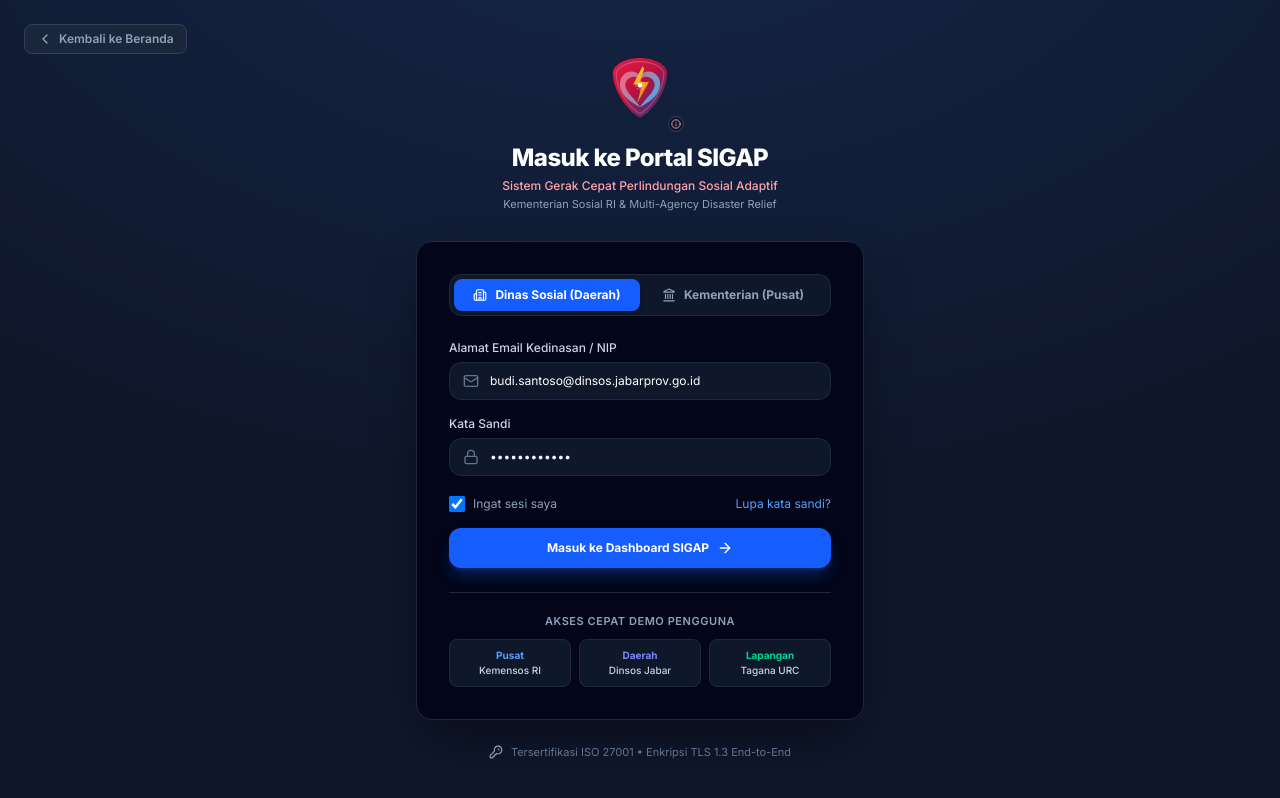
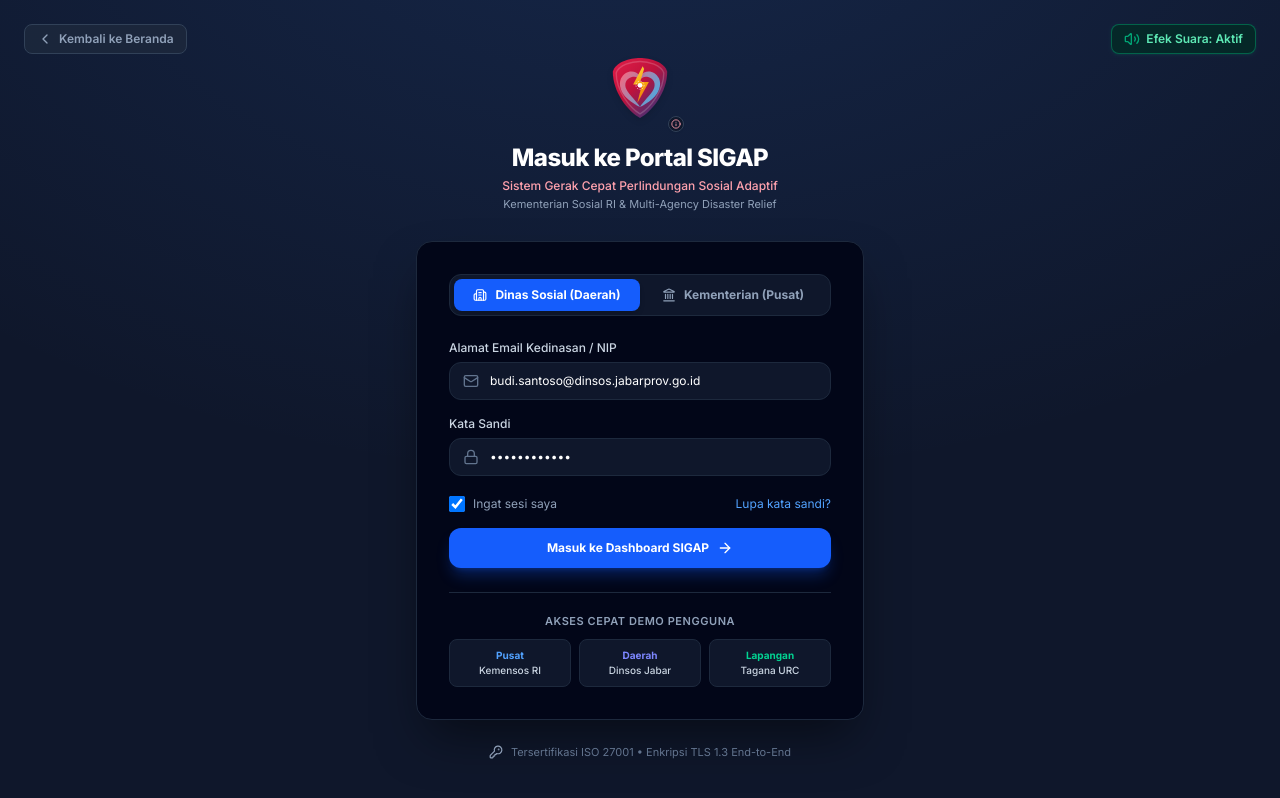
Before and after one commit to kaira19btr/sigap-ugm, a React (Vite) app: page / in a window 1280 px wide. Shown: the top 798 px of the page. Built offline with nearby package versions, Linux system fonts and the light colour scheme.

Commit message:
feat: add UI sound effects for interactions
Implement a synthesizer using the Web Audio API to provide audible feedback for authentication, tab switching, and logo interactions.

```diff
--- a/src/components/SigapLogo.tsx
+++ b/src/components/SigapLogo.tsx
@@ -1,6 +1,7 @@
 import React, { useState } from 'react';
 import { Info, Sparkles, Shield, Zap, Heart, Database } from 'lucide-react';
 import { LogoPhilosophyModal } from './LogoPhilosophyModal';
+import { soundEffects } from '../utils/soundEffects';
 
 interface SigapLogoProps {
   size?: 'sm' | 'md' | 'lg' | 'xl';
@@ -65,7 +66,10 @@ export const SigapLogo: React.FC<SigapLogoProps> = ({
         className={`flex items-center ${cfg.gap} ${className} ${
           interactive ? 'group cursor-pointer' : ''
         }`}
-        onClick={interactive ? () => setModalOpen(true) : undefined}
+        onClick={interactive ? () => {
+          soundEffects.playClick();
+          setModalOpen(true);
+        } : undefined}
         title={interactive ? 'Klik untuk melihat filosofi makna logo SIGAP' : undefined}
       >
         {/* Custom Symbolic Vector Emblem */}
--- /dev/null
+++ b/src/utils/soundEffects.ts
@@ -0,0 +1,224 @@
+/**
+ * Web Audio API synthesizer for UI sound effects in SIGAP
+ * Zero external assets needed, ultra-fast, offline-ready and crystal clear
+ */
+
+class SoundSynthesizer {
+  private ctx: AudioContext | null = null;
+  private isMuted: boolean = false;
+
+  constructor() {
+    // Lazy initialize on first user gesture to comply with browser autoplay policies
+  }
+
+  private getContext(): AudioContext | null {
+    if (typeof window === 'undefined') return null;
+    if (!this.ctx) {
+      const AudioCtx = window.AudioContext || (window as unknown as { webkitAudioContext: typeof AudioContext }).webkitAudioContext;
+      if (AudioCtx) {
+        this.ctx = new AudioCtx();
+      }
+    }
+    if (this.ctx && this.ctx.state === 'suspended') {
+      this.ctx.resume();
+    }
+    return this.ctx;
+  }
+
+  public toggleMute(): boolean {
+    this.isMuted = !this.isMuted;
+    return this.isMuted;
+  }
+
+  public getMuted(): boolean {
+    return this.isMuted;
+  }
+
+  public setMuted(muted: boolean) {
+    this.isMuted = muted;
+  }
+
+  /**
+   * Crisp UI Click - tactile haptic click
+   */
+  public playClick() {
+    if (this.isMuted) return;
+    const ctx = this.getContext();
+    if (!ctx) return;
+
+    try {
+      const osc = ctx.createOscillator();
+      const gain = ctx.createGain();
+
+      osc.type = 'sine';
+      osc.frequency.setValueAtTime(800, ctx.currentTime);
+      osc.frequency.exponentialRampToValueAtTime(200, ctx.currentTime + 0.04);
+
+      gain.gain.setValueAtTime(0.18, ctx.currentTime);
+      gain.gain.exponentialRampToValueAtTime(0.001, ctx.currentTime + 0.04);
+
+      osc.connect(gain);
+      gain.connect(ctx.destination);
+
+      osc.start();
+      osc.stop(ctx.currentTime + 0.04);
+    } catch {
+      // Audio safety fallback
+    }
+  }
+
+  /**
+   * Tab switch / toggle sound
+   */
+  public playTabSwitch() {
+    if (this.isMuted) return;
+    const ctx = this.getContext();
+    if (!ctx) return;
+
+    try {
+      const now = ctx.currentTime;
+      const osc = ctx.createOscillator();
+      const gain = ctx.createGain();
+
+      osc.type = 'triangle';
+      osc.frequency.setValueAtTime(520, now);
+      osc.frequency.exponentialRampToValueAtTime(780, now + 0.08);
+
+      gain.gain.setValueAtTime(0.12, now);
+      gain.gain.exponentialRampToValueAtTime(0.001, now + 0.08);
+
+      osc.connect(gain);
+      gain.connect(ctx.destination);
+
+      osc.start();
+      osc.stop(now + 0.08);
+    } catch {
+      // ignore
+    }
+  }
+
+  /**
+   * Login Start - High-tech charge & resonant sweep as Logo radiates power
+   */
+  public playLoginStart() {
+    if (this.isMuted) return;
+    const ctx = this.getContext();
+    if (!ctx) return;
+
+    try {
+      const now = ctx.currentTime;
+
+      // Sub bass rumble & sweep
+      const sweepOsc = ctx.createOscillator();
+      const sweepGain = ctx.createGain();
+
+      sweepOsc.type = 'sawtooth';
+      sweepOsc.frequency.setValueAtTime(120, now);
+      sweepOsc.frequency.exponentialRampToValueAtTime(480, now + 0.6);
+
+      sweepGain.gain.setValueAtTime(0.08, now);
+      sweepGain.gain.linearRampToValueAtTime(0.15, now + 0.3);
+      sweepGain.gain.exponentialRampToValueAtTime(0.001, now + 0.65);
+
+      // Low pass filter to make it cinematic and warm
+      const filter = ctx.createBiquadFilter();
+      filter.type = 'lowpass';
+      filter.frequency.setValueAtTime(400, now);
+      filter.frequency.exponentialRampToValueAtTime(1600, now + 0.6);
+
+      sweepOsc.connect(filter);
+      filter.connect(sweepGain);
+      sweepGain.connect(ctx.destination);
+
+      sweepOsc.start(now);
+      sweepOsc.stop(now + 0.65);
+
+      // Sparkle chime layer at mid-flight
+      const chimeOsc = ctx.createOscillator();
+      const chimeGain = ctx.createGain();
+
+      chimeOsc.type = 'sine';
+      chimeOsc.frequency.setValueAtTime(880, now + 0.2);
+      chimeOsc.frequency.exponentialRampToValueAtTime(1320, now + 0.5);
+
+      chimeGain.gain.setValueAtTime(0.001, now);
+      chimeGain.gain.setValueAtTime(0.1, now + 0.2);
+      chimeGain.gain.exponentialRampToValueAtTime(0.001, now + 0.55);
+
+      chimeOsc.connect(chimeGain);
+      chimeGain.connect(ctx.destination);
+
+      chimeOsc.start(now + 0.2);
+      chimeOsc.stop(now + 0.55);
+    } catch {
+      // Audio safety fallback
+    }
+  }
+
+  /**
+   * Success Fanfare Chime - Ascending major chords when authentication finishes
+   */
+  public playSuccessChime() {
+    if (this.isMuted) return;
+    const ctx = this.getContext();
+    if (!ctx) return;
+
+    try {
+      const now = ctx.currentTime;
+      // C5, E5, G5, C6 notes in Hz
+      const notes = [523.25, 659.25, 783.99, 1046.50];
+
+      notes.forEach((freq, index) => {
+        const noteTime = now + index * 0.08;
+        const osc = ctx.createOscillator();
+        const gain = ctx.createGain();
+
+        osc.type = 'sine';
+        osc.frequency.setValueAtTime(freq, noteTime);
+
+        gain.gain.setValueAtTime(0.14, noteTime);
+        gain.gain.exponentialRampToValueAtTime(0.001, noteTime + 0.35);
+
+        osc.connect(gain);
+        gain.connect(ctx.destination);
+
+        osc.start(noteTime);
+        osc.stop(noteTime + 0.35);
+      });
+    } catch {
+      // Audio safety fallback
+    }
+  }
+
+  /**
+   * Quick Role Select Tone
+   */
+  public playRoleSelect() {
+    if (this.isMuted) return;
+    const ctx = this.getContext();
+    if (!ctx) return;
+
+    try {
+      const now = ctx.currentTime;
+      const osc = ctx.createOscillator();
+      const gain = ctx.createGain();
+
+      osc.type = 'sine';
+      osc.frequency.setValueAtTime(440, now);
+      osc.frequency.exponentialRampToValueAtTime(880, now + 0.09);
+
+      gain.gain.setValueAtTime(0.12, now);
+      gain.gain.exponentialRampToValueAtTime(0.001, now + 0.09);
+
+      osc.connect(gain);
+      gain.connect(ctx.destination);
+
+      osc.start(now);
+      osc.stop(now + 0.09);
+    } catch {
+      // Audio safety fallback
+    }
+  }
+}
+
+export const soundEffects = new SoundSynthesizer();
--- a/src/views/LoginView.tsx
+++ b/src/views/LoginView.tsx
@@ -1,6 +1,7 @@
 import React, { useState, useEffect } from 'react';
 import { UserRole } from '../types';
 import { SigapLogo } from '../components/SigapLogo';
+import { soundEffects } from '../utils/soundEffects';
 import {
   Shield,
   Lock,
@@ -14,6 +15,8 @@ import {
   Loader2,
   Sparkles,
   CheckCircle2,
+  Volume2,
+  VolumeX,
 } from 'lucide-react';
 
 interface LoginViewProps {
@@ -32,9 +35,19 @@ export const LoginView: React.FC<LoginViewProps> = ({
   const [isAuthenticating, setIsAuthenticating] = useState(false);
   const [authStep, setAuthStep] = useState<number>(0);
   const [targetRole, setTargetRole] = useState<UserRole | null>(null);
+  const [isMuted, setIsMuted] = useState(soundEffects.getMuted());
+
+  const toggleSound = () => {
+    const nextMuted = soundEffects.toggleMute();
+    setIsMuted(nextMuted);
+    if (!nextMuted) {
+      soundEffects.playClick();
+    }
+  };
 
   const handleTabChange = (tab: 'daerah' | 'pusat') => {
     if (isAuthenticating) return;
+    soundEffects.playTabSwitch();
     setActiveTab(tab);
     if (tab === 'pusat') {
       setEmail('dr.budi.setiawan@kemensos.go.id');
@@ -49,19 +62,27 @@ export const LoginView: React.FC<LoginViewProps> = ({
     setTargetRole(role);
     setAuthStep(1);
 
+    // Audio SFX: High-tech resonance & energy sweep
+    soundEffects.playLoginStart();
+
     // Step 1: Verification of credentials & TLS handshake
     const timer1 = setTimeout(() => {
       setAuthStep(2);
+      soundEffects.playTabSwitch();
     }, 450);
 
     // Step 2: Satu Data Kemensos link
     const timer2 = setTimeout(() => {
       setAuthStep(3);
+      soundEffects.playRoleSelect();
     }, 850);
 
-    // Step 3: Success and redirect
+    // Step 3: Success fanfare chime & redirect
     const timer3 = setTimeout(() => {
-      onLoginSuccess(role);
+      soundEffects.playSuccessChime();
+      setTimeout(() => {
+        onLoginSuccess(role);
+      }, 250);
     }, 1200);
 
     return () => {
@@ -86,16 +107,43 @@ export const LoginView: React.FC<LoginViewProps> = ({
         <div className="absolute inset-0 bg-[radial-gradient(ellipse_60%_60%_at_50%_25%,rgba(225,29,72,0.2),rgba(245,158,11,0.1),transparent_70%)] animate-pulse pointer-events-none transition-all duration-700"></div>
       )}
 
-      {/* Top return button */}
-      <div className="absolute top-6 left-6 z-20">
+      {/* Top action controls: return & sound toggle */}
+      <div className="absolute top-6 left-6 right-6 z-20 flex items-center justify-between pointer-events-none">
         <button
           id="btn-back-to-landing"
           disabled={isAuthenticating}
-          onClick={onBackToLanding}
-          className="flex items-center gap-1.5 text-xs font-semibold text-slate-400 hover:text-white bg-slate-800/80 px-3 py-1.5 rounded-lg border border-slate-700 hover:border-slate-600 transition-all disabled:opacity-50"
+          onClick={() => {
+            soundEffects.playClick();
+            onBackToLanding();
+          }}
+          className="pointer-events-auto flex items-center gap-1.5 text-xs font-semibold text-slate-400 hover:text-white bg-slate-800/80 px-3 py-1.5 rounded-lg border border-slate-700 hover:border-slate-600 transition-all disabled:opacity-50 hover:scale-105 active:scale-95"
         >
           <ChevronLeft className="w-4 h-4" />
           <span>Kembali ke Beranda</span>
+        </button>
+
+        <button
+          id="btn-toggle-sound"
+          type="button"
+          onClick={toggleSound}
+          title={isMuted ? 'Aktifkan Efek Suara' : 'Bisukan Efek Suara'}
+          className={`pointer-events-auto flex items-center gap-1.5 text-xs font-semibold px-3 py-1.5 rounded-lg border transition-all hover:scale-105 active:scale-95 shadow-sm ${
+            isMuted
+              ? 'bg-slate-800/80 text-slate-400 border-slate-700 hover:text-slate-200'
+              : 'bg-emerald-950/70 text-emerald-300 border-emerald-500/40 hover:bg-emerald-900/80 shadow-emerald-500/10'
+          }`}
+        >
+          {isMuted ? (
+            <>
+              <VolumeX className="w-4 h-4 text-slate-400" />
+              <span className="hidden sm:inline">Suara: Mati</span>
+            </>
+          ) : (
+            <>
+              <Volume2 className="w-4 h-4 text-emerald-400 animate-pulse" />
+              <span className="hidden sm:inline">Efek Suara: Aktif</span>
+            </>
+          )}
         </button>
       </div>
 
@@ -231,7 +279,10 @@ export const LoginView: React.FC<LoginViewProps> = ({
                   type="checkbox"
                   disabled={isAuthenticating}
                   checked={rememberMe}
-                  onChange={(e) => setRememberMe(e.target.checked)}
+                  onChange={(e) => {
+                    soundEffects.playClick();
+                    setRememberMe(e.target.checked);
+                  }}
                   className="w-4 h-4 rounded bg-slate-900 border-slate-700 text-blue-600 focus:ring-blue-500 disabled:opacity-60"
                 />
                 <span className="text-slate-400">Ingat sesi saya</span>
@@ -240,7 +291,10 @@ export const LoginView: React.FC<LoginViewProps> = ({
                 type="button"
                 disabled={isAuthenticating}
                 className="text-blue-400 hover:text-blue-300 transition-colors disabled:opacity-60"
-                onClick={() => alert('Fitur pemulihan kata sandi dapat dihubungi melalui Helpdesk Pusdatin Kemensos.')}
+                onClick={() => {
+                  soundEffects.playClick();
+                  alert('Fitur pemulihan kata sandi dapat dihubungi melalui Helpdesk Pusdatin Kemensos.');
+                }}
               >
                 Lupa kata sandi?
               </button>
```
